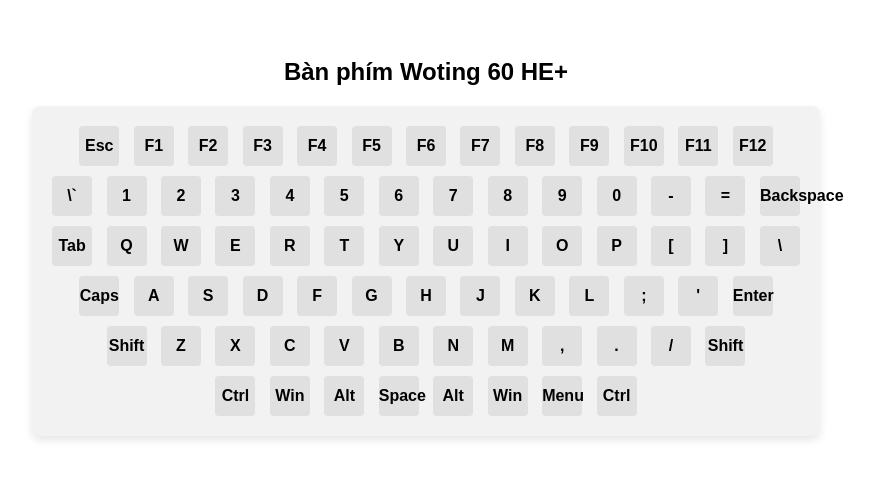
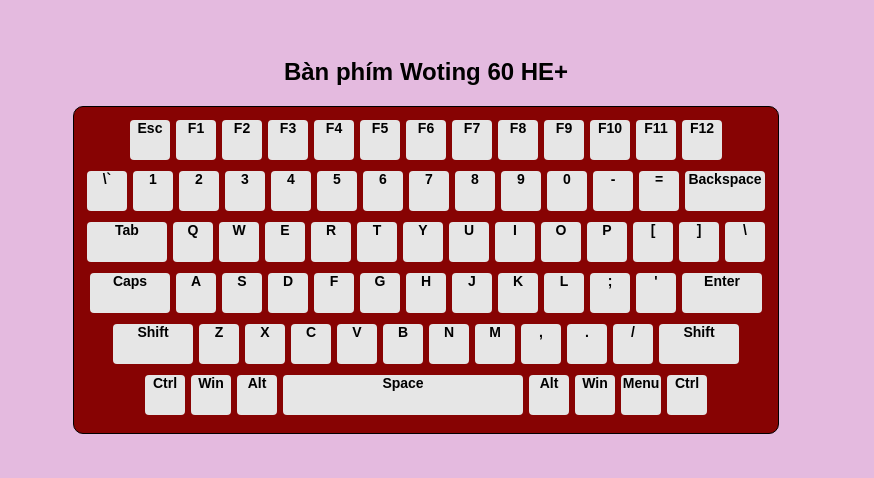
Before and after one commit to maitdung/Bai-tap-venha-4-8, a plain HTML site: page index.html in a window 1280 px wide. Shown: the whole page, without its empty margins (214-1088 px from the left). Drawn offline with Linux system fonts and the light colour scheme.

Commit message:
cập nhật bài keyboard

```diff
--- a/style.css
+++ b/style.css
@@ -1,31 +1,45 @@
-
 body {
-      font-family: sans-serif;
-      text-align: center;
+  font-family: Arial, sans-serif;
+  text-align:center;
   padding: 30px;
+  background-color: #a71c974d;
 }
 
 .keyboard {
   display: inline-block;
-      background: #f2f2f2;
-      padding: 15px;
-      border-radius: 8px;
-      box-shadow: 0 4px 8px rgba(0,0,0,0.1);
+  padding: 10px;
+  background-color: #870303;
+  border: 1px solid #000000;
+  border-radius: 10px;
+}
+
+.row {
+  display: flex;
+  justify-content: center;
+  margin-bottom: 5px;
+  flex-wrap: wrap;
 }
 
 .key {
-      display: inline-block;
   width: 40px;
   height: 40px;
-      margin: 5px;
-      background: #e0e0e0;
+  margin: 3px;
+  background-color: #e6e6e6;
+  border: none;
   border-radius: 4px;
-      line-height: 40px;
+  font-size: 14px;
   font-weight: bold;
   cursor: pointer;
-      transition: background 0.2s;
 }
 
 .key:hover {
-      background: #ccc;
+  background-color: #861414;
 }
+
+.key.wide {
+  width: 80px;
+}
+
+.key.space {
+  width: 240px;
+}
```
Lines whose indentation alone changed are shown as unchanged.
